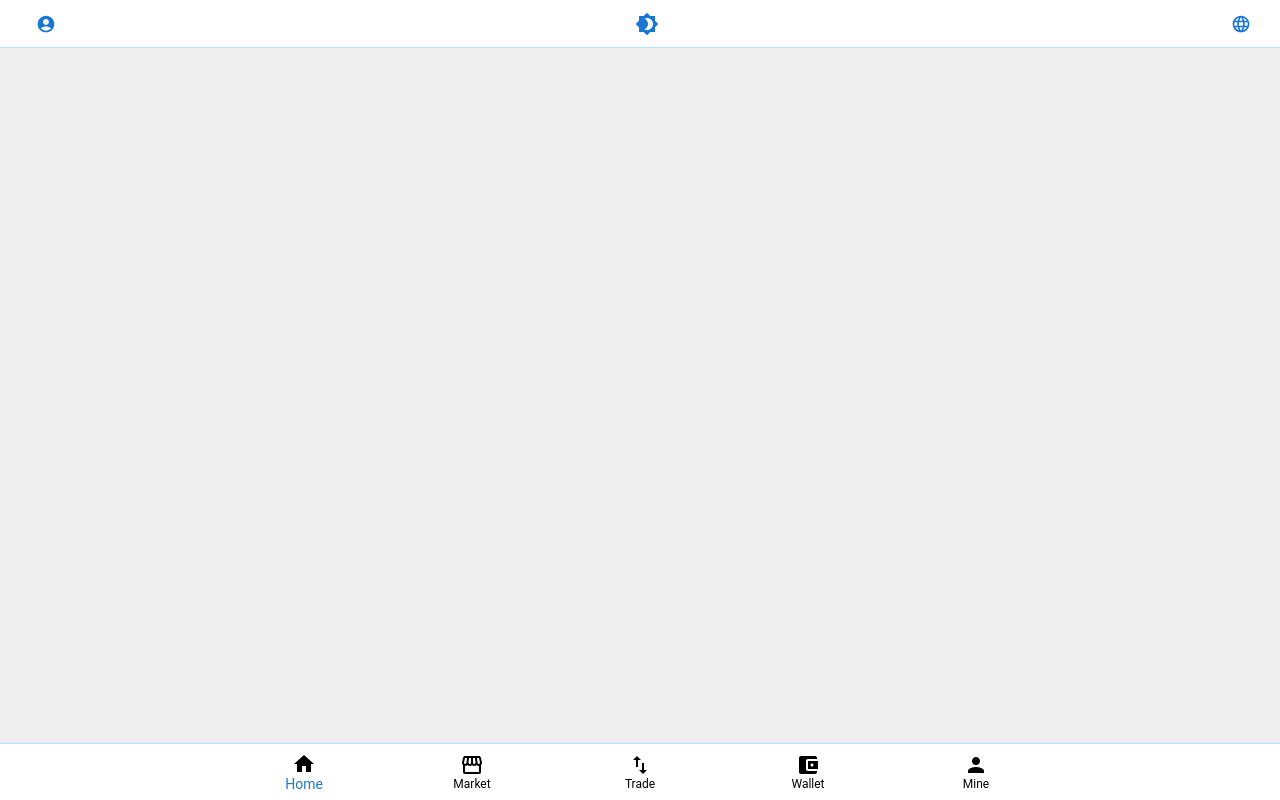
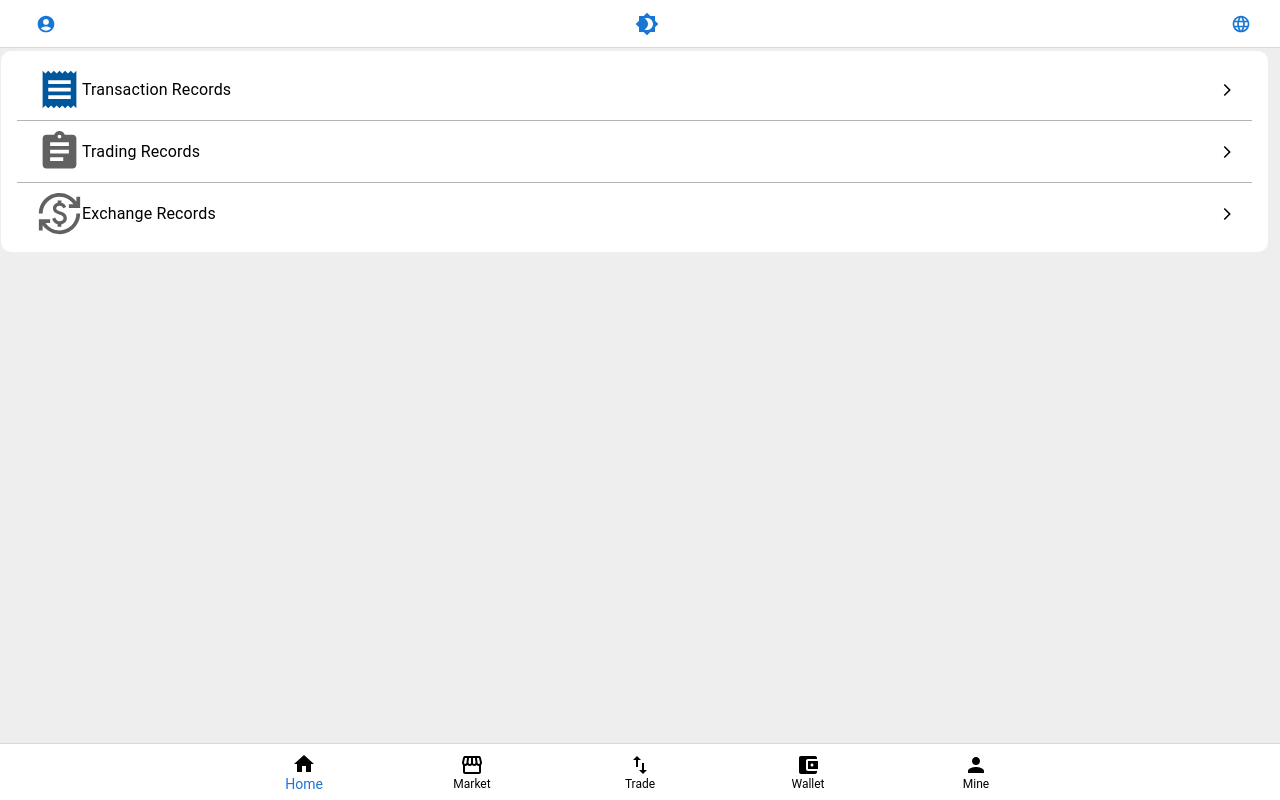
Before and after one commit to mgsainyinyitun/trading-front, a React (Create React App) app: page /orders in a window 1280 px wide. Built offline with nearby package versions, Linux system fonts and the light colour scheme.

Commit message:
Fix request

```diff
--- a/src/components/Exchange/ExchangeHistory.jsx
+++ b/src/components/Exchange/ExchangeHistory.jsx
@@ -116,9 +116,9 @@ export default function ExchangeHistory() {
     };
 
     return (
-        <Container maxWidth="md" sx={{ mt: { xs: 2, sm: 3 }, mb: 4, backgroundColor: theme === 'dark' ? '#1e1e1e' : 'white' }}>
+        <Container maxWidth="md" sx={{ mt: { xs: 2, sm: 3 }, mb: 4, backgroundColor: theme === 'dark' ? '#1e1e1e' : '' }}>
             <ToastContainer />
-            <Paper elevation={3} sx={{ borderRadius: 2, overflow: 'hidden', backgroundColor: theme === 'dark' ? '#2c2c2c' : 'white' }}>
+            <Paper elevation={3} sx={{ borderRadius: 2, overflow: 'hidden', backgroundColor: theme === 'dark' ? '#2c2c2c' : '' }}>
                 <Box sx={{ p: 2, backgroundColor: theme === 'dark' ? '#3c3c3c' : '#f8f9fa' }}>
                     <Box sx={{ display: 'flex', justifyContent: 'space-between', alignItems: 'center', mb: 2 }}>
                         <IconButton onClick={() => navigate(-1)} color="primary" size="small"> {/* Back button */}
--- a/src/components/FrontMain/Deposit/Deposit.jsx
+++ b/src/components/FrontMain/Deposit/Deposit.jsx
@@ -15,8 +15,8 @@ const coins = [
     { id: 2, name: 'USDC', icon: UsdcIcon, network: 'ERC20' },
     { id: 3, name: 'ETH', icon: EthIcon, network: 'ERC20' },
     { id: 4, name: 'BTC', icon: BtcIcon, network: 'BTC' },
-    { id: 5, name: 'ADA', icon: AdaIcon, network: 'TRC20' },
-    { id: 6, name: 'SOL', icon: SolIcon, network: 'SOL' },
+    { id: 5, name: 'ADA', icon: AdaIcon, network: 'BNB' },
+    { id: 6, name: 'SOL', icon: SolIcon, network: 'OFFICIAL TRUMP' },
     { id: 7, name: 'XRP', icon: XrpIcon, network: 'XRP' },
 ];
 
--- a/src/components/FrontMain/Mine/Mine.jsx
+++ b/src/components/FrontMain/Mine/Mine.jsx
@@ -40,7 +40,7 @@ export default function Mine() {
 
     const handleClick = (menuId, menuName) => {
         if (menuId === 3) {
-            navigate('/transactions');
+            navigate('/orders');
         } else if (menuId === 9 && menuName === 'Online Customer Service') {
             window.open('https://t.me/support', '_blank');
         } else if (menuId === 10) {
--- /dev/null
+++ b/src/components/FrontMain/Orders/Orders.jsx
@@ -0,0 +1,85 @@
+import { Box, List, ListItem, ListItemButton, ListItemIcon, ListItemText, Typography, IconButton, Divider } from '@mui/material';
+import { useNavigate } from 'react-router-dom';
+import { useAppContext } from '../../../context/AppContext';
+import ReceiptIcon from '@mui/icons-material/Receipt';
+import AssignmentIcon from '@mui/icons-material/Assignment';
+import { CurrencyExchange } from '@mui/icons-material';
+import ArrowForwardIosIcon from '@mui/icons-material/ArrowForwardIos';
+
+const orderMenu = [
+    {
+        id: 1,
+        name: 'Transaction Records',
+        path: '/transactions',
+        icon: <ReceiptIcon style={{ color: '#01579b', fontSize: 45 }} />,
+    },
+    {
+        id: 2,
+        name: 'Trading Records',
+        path: '/trade-history',
+        icon: <AssignmentIcon style={{ color: '#616161', fontSize: 45 }} />,
+    },
+    {
+        id: 3,
+        name: 'Exchange Records',
+        path: '/exchange-history',
+        icon: <CurrencyExchange style={{ color: '#616161', fontSize: 45 }} />,
+    },
+];
+
+export default function Orders() {
+    const navigate = useNavigate();
+    const { theme } = useAppContext();
+
+    const handleClick = (path) => {
+        navigate(path);
+    };
+
+    return (
+        <Box pb={1} sx={{ margin: '0 auto' }}>
+            <Box sx={{
+                background: theme === 'dark' ? '#1e1e1e' : 'white',
+                borderRadius: '10px',
+                position: 'relative',
+                margin: '10px auto',
+            }}>
+                <List sx={{ width: '100%' }}>
+                    {orderMenu.map((menu, i) => (
+                        <Box pl={2} pr={2} key={menu.id}>
+                            <ListItem
+                                sx={{ padding: 0.5, background: theme === 'dark' ? '#2c2c2c' : 'transparent' }}
+                                secondaryAction={
+                                    <IconButton edge="end" aria-label="navigate" size="small">
+                                        <ArrowForwardIosIcon sx={{ fontSize: '0.9rem', color: theme === 'dark' ? 'white' : 'black' }} />
+                                    </IconButton>
+                                }
+                                disablePadding
+                            >
+                                <ListItemButton role={undefined} onClick={() => handleClick(menu.path)} dense>
+                                    <ListItemIcon sx={{ minWidth: 40 }}>
+                                        {menu.icon}
+                                    </ListItemIcon>
+                                    <ListItemText
+                                        id={menu.id}
+                                        primary={
+                                            <Typography
+                                                variant="body1"
+                                                color={theme === 'dark' ? 'white' : 'InfoText'}
+                                            >
+                                                {menu.name}
+                                            </Typography>
+                                        }
+                                    />
+                                </ListItemButton>
+                            </ListItem>
+
+                            {i !== orderMenu.length - 1 && (
+                                <Divider sx={{ background: theme === 'dark' ? '#555' : '#ccc' }} />
+                            )}
+                        </Box>
+                    ))}
+                </List>
+            </Box>
+        </Box>
+    );
+}
--- a/src/components/FrontMain/Trade/Trade.jsx
+++ b/src/components/FrontMain/Trade/Trade.jsx
@@ -143,7 +143,7 @@ export default function Trade() {
     };
 
     return (
-        <Box sx={{ background: theme === 'dark' ? '#121212' : 'white', color: theme === 'dark' ? 'white' : 'black' }}>
+        <Box sx={{ background: theme === 'dark' ? '#121212' : 'white', color: theme === 'dark' ? 'white' : 'black', paddingBottom:10 }}>
             {/** Navigation */}
             <Box pb={1} sx={{
                 overflow: 'hidden',
--- a/src/components/FrontMain/chart/ChartV2.jsx
+++ b/src/components/FrontMain/chart/ChartV2.jsx
@@ -1,18 +1,18 @@
 import { useEffect } from "react";
 
 
-const ChartV2 = ({focusCoin, timeFrame}) => {
+const ChartV2 = ({ focusCoin, timeFrame }) => {
 
     useEffect(() => {
         const script = document.createElement("script");
         script.src = "https://s3.tradingview.com/tv.js";
         script.async = true;
         script.onload = () => {
-            new window.TradingView.widget({
+            const widget = new window.TradingView.widget({
                 // "autosize": true,
                 "width": "100%",
                 "height": window.innerHeight / 1.7,
-                "symbol": `COINBASE:${focusCoin? focusCoin:'BTC'}USDT`, // btc/usdt
+                "symbol": `COINBASE:${focusCoin ? focusCoin : 'BTC'}USDT`, // btc/usdt
                 "interval": "1",
                 "timezone": "Etc/UTC",
                 "theme": "dark",
--- a/src/components/Main/Main.jsx
+++ b/src/components/Main/Main.jsx
@@ -21,6 +21,7 @@ import WithdrawDetail from "../FrontMain/Withdraw/WithdrawDetail";
 import ExchangeHistory from "../Exchange/ExchangeHistory";
 import ChangePassword from "../Auth/ChangePassword";
 import { useAppContext } from '../../context/AppContext'; // Importing context to access theme
+import Orders from "../FrontMain/Orders/Orders";
 
 export default function Main() {
     const location = useLocation();
@@ -29,7 +30,7 @@ export default function Main() {
 
     return (
         <Box sx={{ height: '100%', width: '100%', overflow: 'auto', marginTop: isAuthPage ? 0 : 5, background: theme === 'dark' ? '#121212' : '' }}>
-            <Container sx={{  width: '100%', minHeight: '100%', background: theme === 'dark' ? '#1e1e1e' : '#eeeeee', padding: 0 , border: '1px solid transparent'	}}>
+            <Box sx={{  width: '99%', minHeight: '100%', background: theme === 'dark' ? '#1e1e1e' : '#eeeeee', padding: 0 , border: '1px solid transparent'}}>
                 {!isAuthPage && <TopBar />}
                 <Box sx={{ flexGrow: 1, background: theme === 'dark' ? '#1e1e1e' : '#eeeeee', paddingBottom: 1, margin: '0 auto' }}>
                     <Routes>
@@ -52,9 +53,10 @@ export default function Main() {
                         <Route path='/withdraw' element={<WithdrawDetail />} />
                         <Route path='/exchange-history' element={<ExchangeHistory />} />
                         <Route path='/change-password' element={<ChangePassword />} />
+                        <Route path='/orders' element={<Orders />} />
                     </Routes>
                 </Box>
-            </Container>
+            </Box>
         </Box>
     )
 };
--- a/src/components/Trade/TradeHistory.jsx
+++ b/src/components/Trade/TradeHistory.jsx
@@ -124,12 +124,12 @@ export default function TradeHistory() {
     const navigate = useNavigate();
 
     return (
-        <Container maxWidth="md" sx={{ mt: { xs: 2, sm: 3 }, mb: 4, height: '100vh', backgroundColor: theme === 'dark' ? '#1e1e1e' : 'white' }}>
+        <Container maxWidth="md" sx={{ mt: { xs: 2, sm: 3 }, mb: 4, height: '100vh', backgroundColor: theme === 'dark' ? '#1e1e1e' : '' }}>
             <ToastContainer />
-            <Paper elevation={3} sx={{ borderRadius: 2, overflow: 'hidden', height: '100%', backgroundColor: theme === 'dark' ? '#1e1e1e' : 'white' }}>
+            <Paper elevation={3} sx={{ borderRadius: 2, overflow: 'hidden', height: '100%', backgroundColor: theme === 'dark' ? '#1e1e1e' : '' }}>
                 <Box sx={{ p: 2, backgroundColor: theme === 'dark' ? '#2c2c2c' : '#f8f9fa' }}>
                     <Box sx={{ display: 'flex', justifyContent: 'space-between', alignItems: 'center', mb: 2 }}>
-                        <IconButton onClick={() => navigate('/mine')} color="primary" size="small">
+                        <IconButton onClick={() => navigate(-1)} color="primary" size="small">
                             <ArrowBackIcon />
                         </IconButton>
                         <Typography variant="h6" sx={{ color: theme === 'dark' ? 'white' : 'primary.main' }}>
```
Also changed, not shown: src/components/FrontMain/Deposit/DepositDetail.jsx (+19 -0 lines), src/components/FrontMain/Mine/minemenu.js (+31 -18 lines), src/components/FrontMain/Trade/ConfirmModal.jsx (+6 -4 lines), 8 other files (tests, documents, lock files or other folders).
